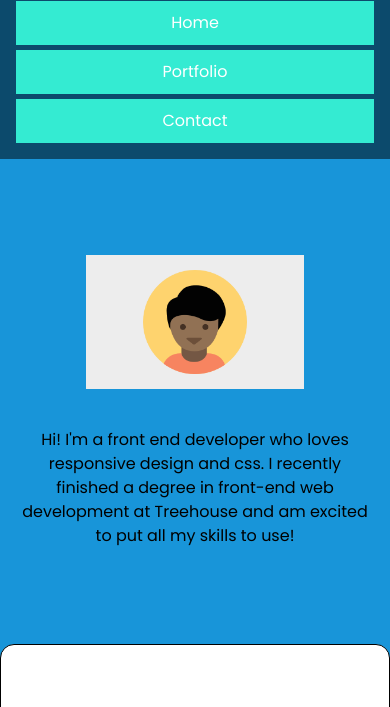
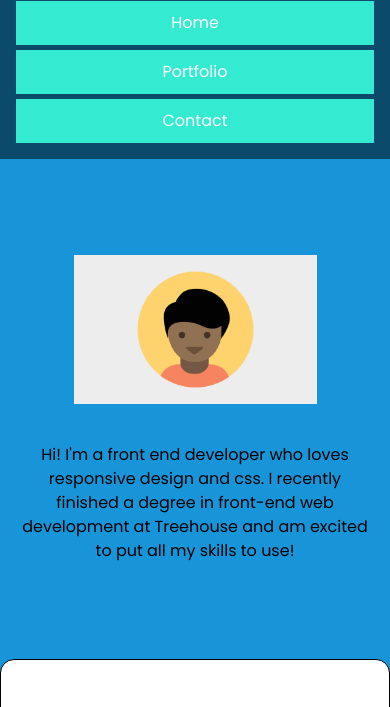
Before and after one commit to jakeangel/techdegree-project-2, a plain HTML site: page index.html in a window 390 px wide. Shown: the part 68-775 px from the top of the page. Drawn offline with Linux system fonts and the light colour scheme.

Commit message:
changed pictures max width for mobile style

```diff
--- a/css/style.css
+++ b/css/style.css
@@ -31,7 +31,7 @@ img{
 }
 
 .profile-pic{
-	max-width: 250px;
+	max-width: 275px;
 	padding: 1em 1em;
 }
 
```
